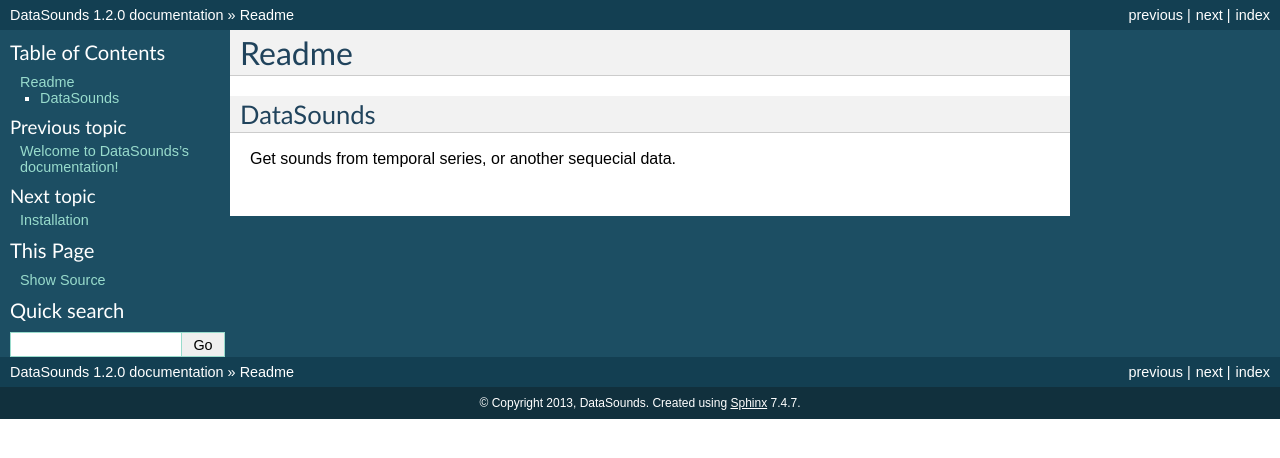
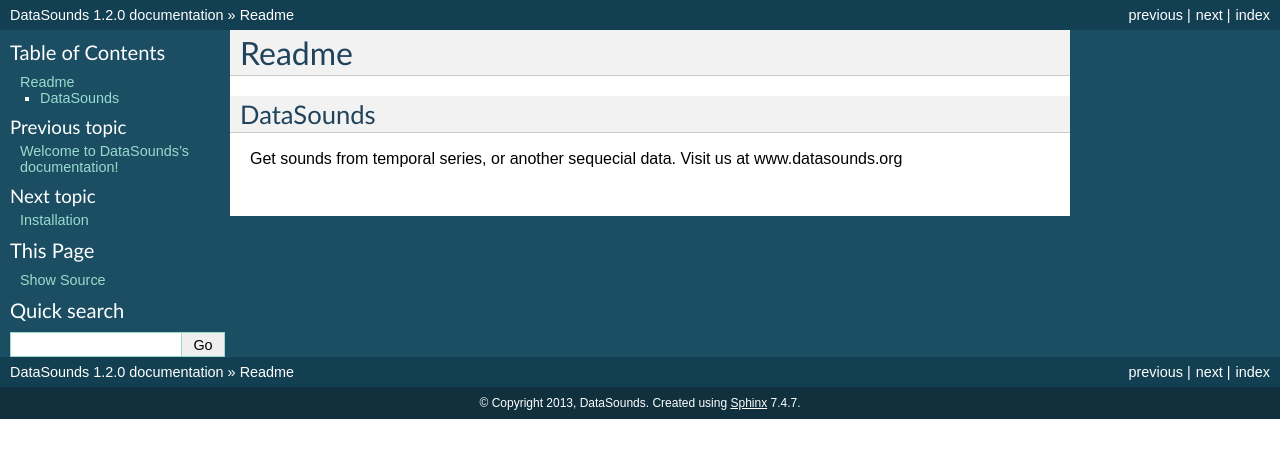
Before and after one commit to DataSounds/DataSounds, a Sphinx documentation site: the page built from docs/readme.rst, in a window 1280 px wide. Shown: the top 458 px of the page. Built offline with Sphinx 7.4.7, drawn with Linux system fonts in a browser that asks for light colours.

Commit message:
readme for the docs

```diff
--- a/docs/readme.rst
+++ b/docs/readme.rst
@@ -6,3 +6,4 @@
 **********
 
 Get sounds from temporal series, or another sequecial data.
+Visit us at www.datasounds.org
```
